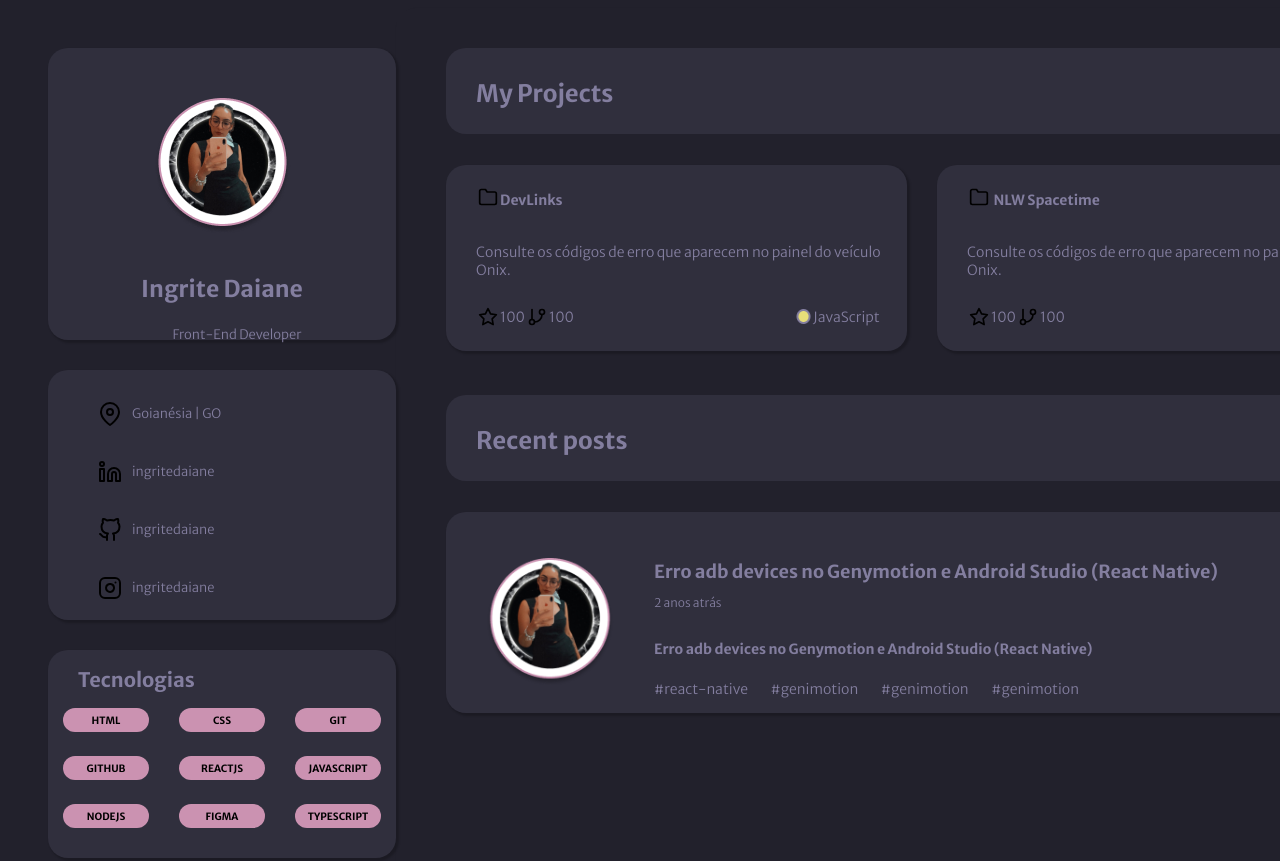
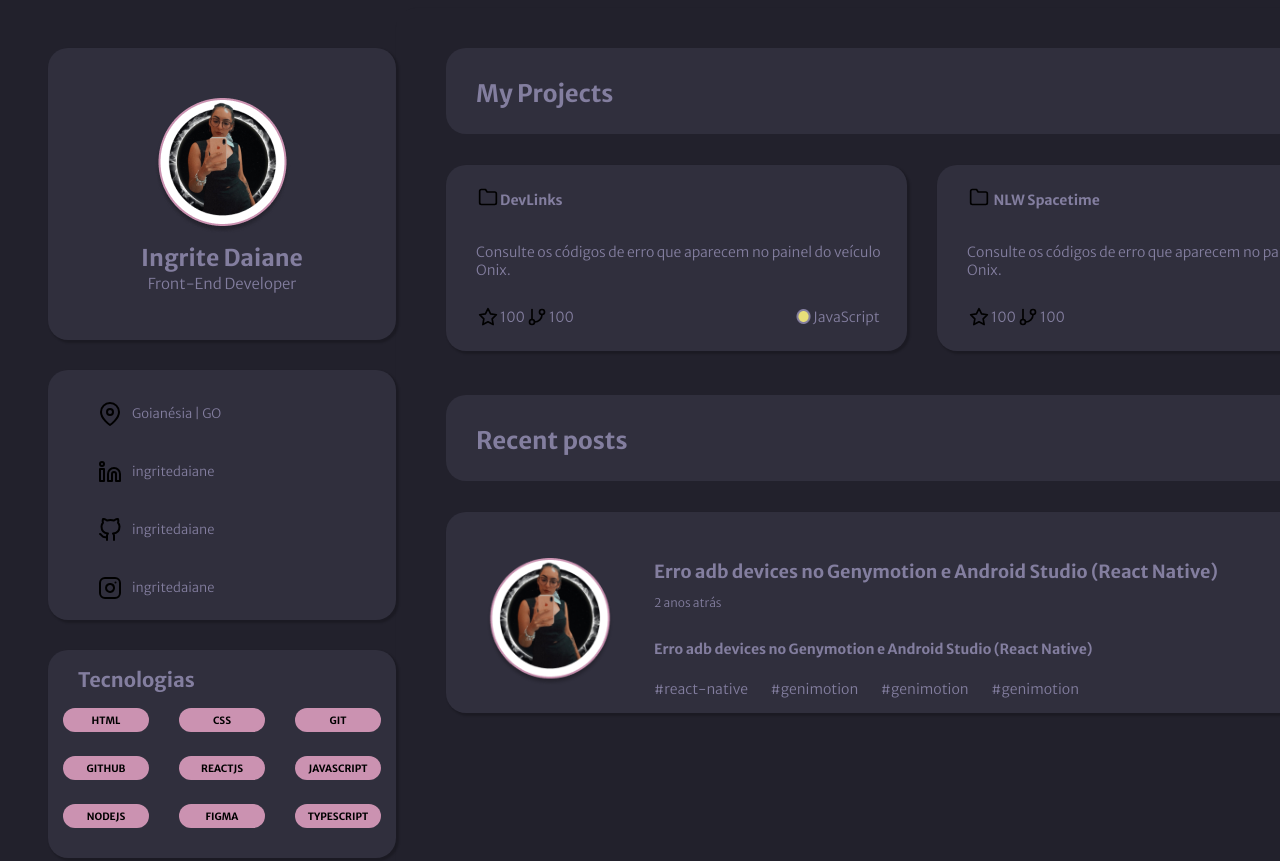
Before and after one commit to ingritedaiane/portifolio_discover, a plain HTML site: page index.html in a window 1280 px wide. Shown: the top 861 px of the page. Drawn offline with Linux system fonts and the light colour scheme.

Commit message:
Update style.css

```diff
--- a/style.css
+++ b/style.css
@@ -40,15 +40,19 @@ header {
 
 header figure {
     margin-top: 50px;
+    margin-bottom: 5px;
 }
 
 header h1 {
     font-size: 23px;
-    margin: 20px 0 10px 0;
+    margin-top: 0;
+    margin-bottom: 0;
 }
 
 header p {
-    font-size: 13px;
+    font-size: 15px;
+    margin-left: 0px;
+    margin-top: 2px;
 }
 
 main {
@@ -56,7 +60,6 @@ main {
     color: var(--text-color);
     box-shadow: 2px 2px 2px 1px rgba(0, 0, 0, 0.2);
     border-radius: 20px;
-
 }
 
 .myprojects, .recentposts {
@@ -115,7 +118,6 @@ main {
 .projectone, .projecttwo, p {
     margin-left: 30px;
     font-size: 14px;
-
 }
 
 #projects span {
@@ -142,7 +144,6 @@ main {
     box-shadow: 2px 2px 2px 1px rgba(0, 0, 0, 0.2);
     margin-left: 50px;
     display: flex;
-
 }
 
 #post img {
@@ -163,7 +164,6 @@ main {
     font-weight: 700;
     margin-left: 0;
     margin-bottom: 0;
-
 }
 
 .infos .data {
@@ -176,16 +176,13 @@ main {
     font-size: 14px;
     margin-bottom: 20px;
     font-weight: 600;
-
 }
 
 .infos span {
     word-spacing: 20px;
     font-size: 14px;
     font-weight: 500;
-
 }
-
 
 aside {
     grid-area: aside;
@@ -204,7 +201,6 @@ aside {
     font-size: 13px;
     font-weight: 400;
     line-height: 15px;
-
 }
 
 .links ul li {
@@ -241,7 +237,6 @@ aside {
     color: var(--text-color);
     font-size: 20px;
     margin-left: 30px;
-
 }
 
 .technologies ul {
@@ -322,8 +317,6 @@ aside {
     font-weight: 700;
 }
 
-
-
 footer {
     grid-area: footer;
     display: flex;
```
